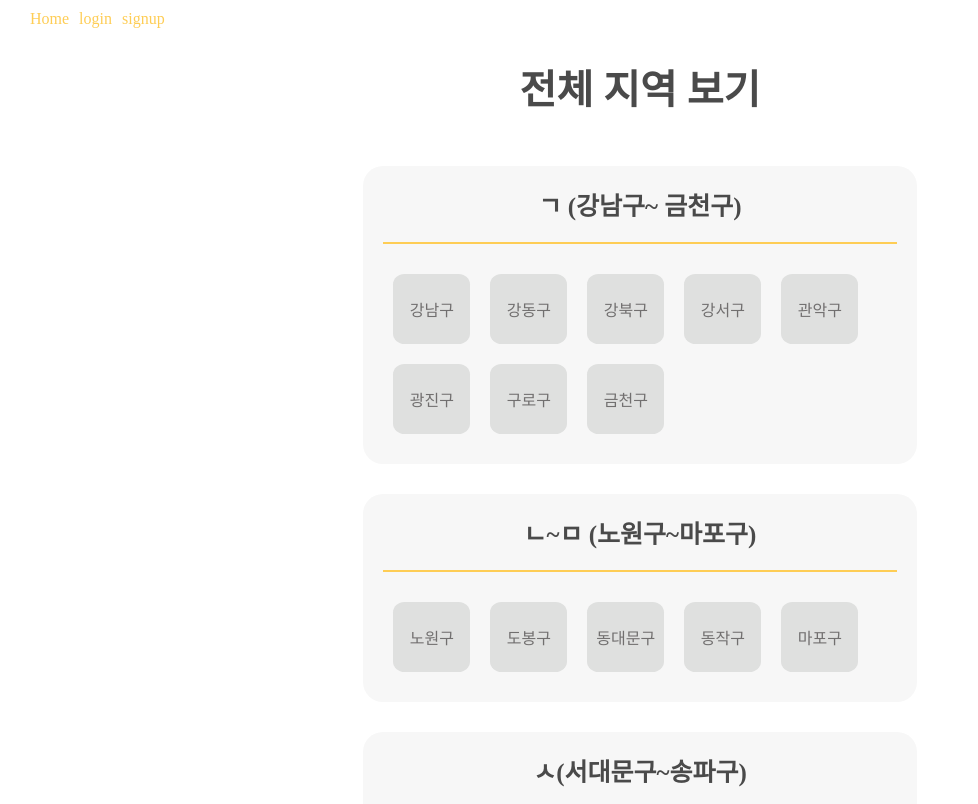
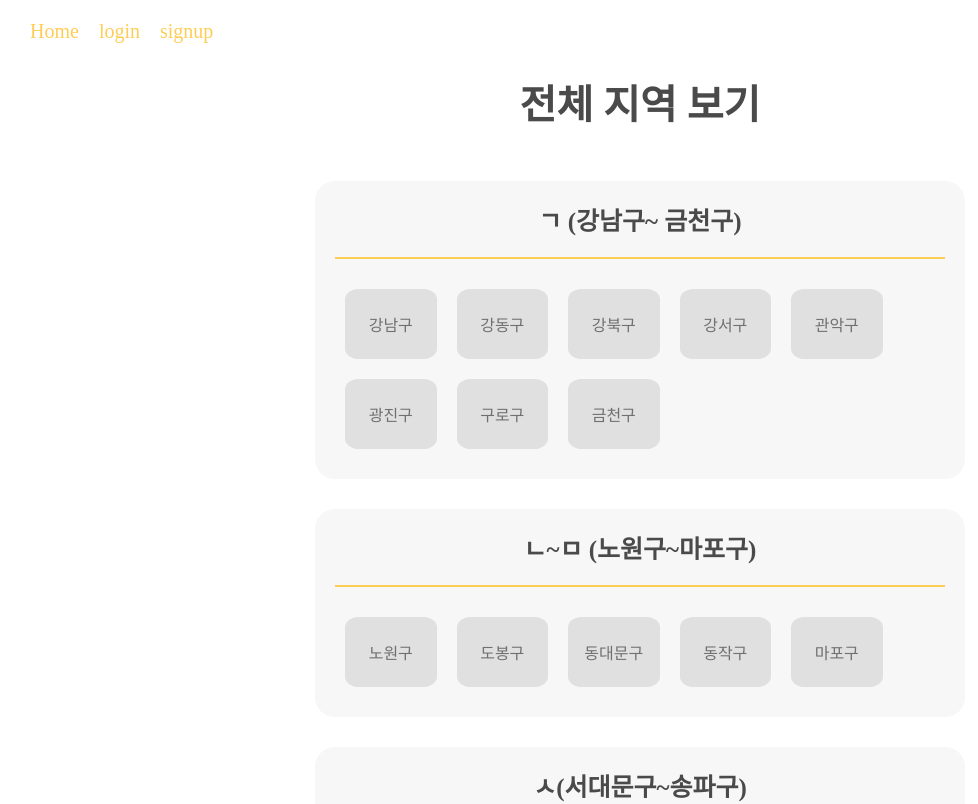
Before and after one commit to MainHackerthonCRUD/Front, a React (Vite) app: page /region-plus in a window 1280 px wide. Shown: the top 804 px of the page, without its empty margins (0-978 px from the left). Built offline with nearby package versions, Linux system fonts and the light colour scheme.

Commit message:
버튼 크기 수정 및 검색창에 맞추기

```diff
--- a/src/components/nav.jsx
+++ b/src/components/nav.jsx
@@ -47,10 +47,14 @@ const NavWapper = styled.div`
     justify-content: space-between;
     max-width: 100vw;
     background-color: #ffffff;
-    margin: 10px 30px 30px 30px;
+    margin: 20px 30px 30px 30px;
+
+    font-size:20px;
+    font-weight: 500;
     a {
       color: #FECD55;
       text-decoration-line: none;
+      padding: 0 10px 0 0;
       &:hover {
         color: #FFAA00;
       }
--- a/src/pages/homepage.jsx
+++ b/src/pages/homepage.jsx
@@ -12,6 +12,7 @@ export default function HomePage() {
       <Logo> 마다닥 </Logo>
       <SearchBox/>
       <RegionBox/>
+
       </MainContainer>
       </>
     );
@@ -26,6 +27,7 @@ const MainContainer = styled.div`
     height: 60vh;
     margin: 80px;
 `
+
 
 const LogoSentence = styled.p`
   color : #7d7c7c;
--- a/src/pages/region_plus.jsx
+++ b/src/pages/region_plus.jsx
@@ -132,8 +132,10 @@ const Region = styled.button`
 
 const DetailContainer = styled.div`
     gap:20px;
+    width: 650px;
     margin-bottom:30px;
     background-color: #f7f7f7;
     border-radius: 20px;
     padding: 20px 20px 20px 20px;
+
 `
```
